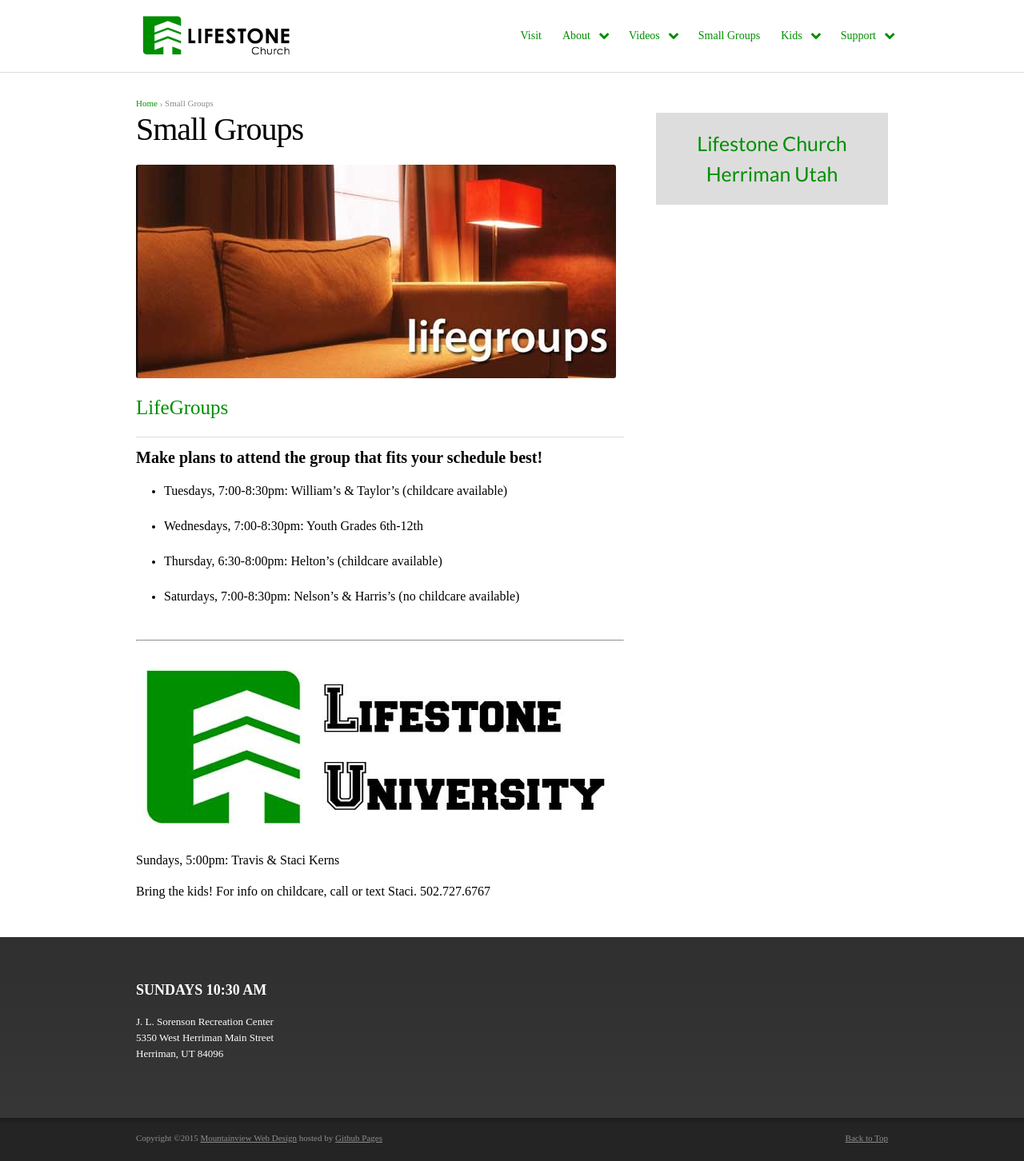
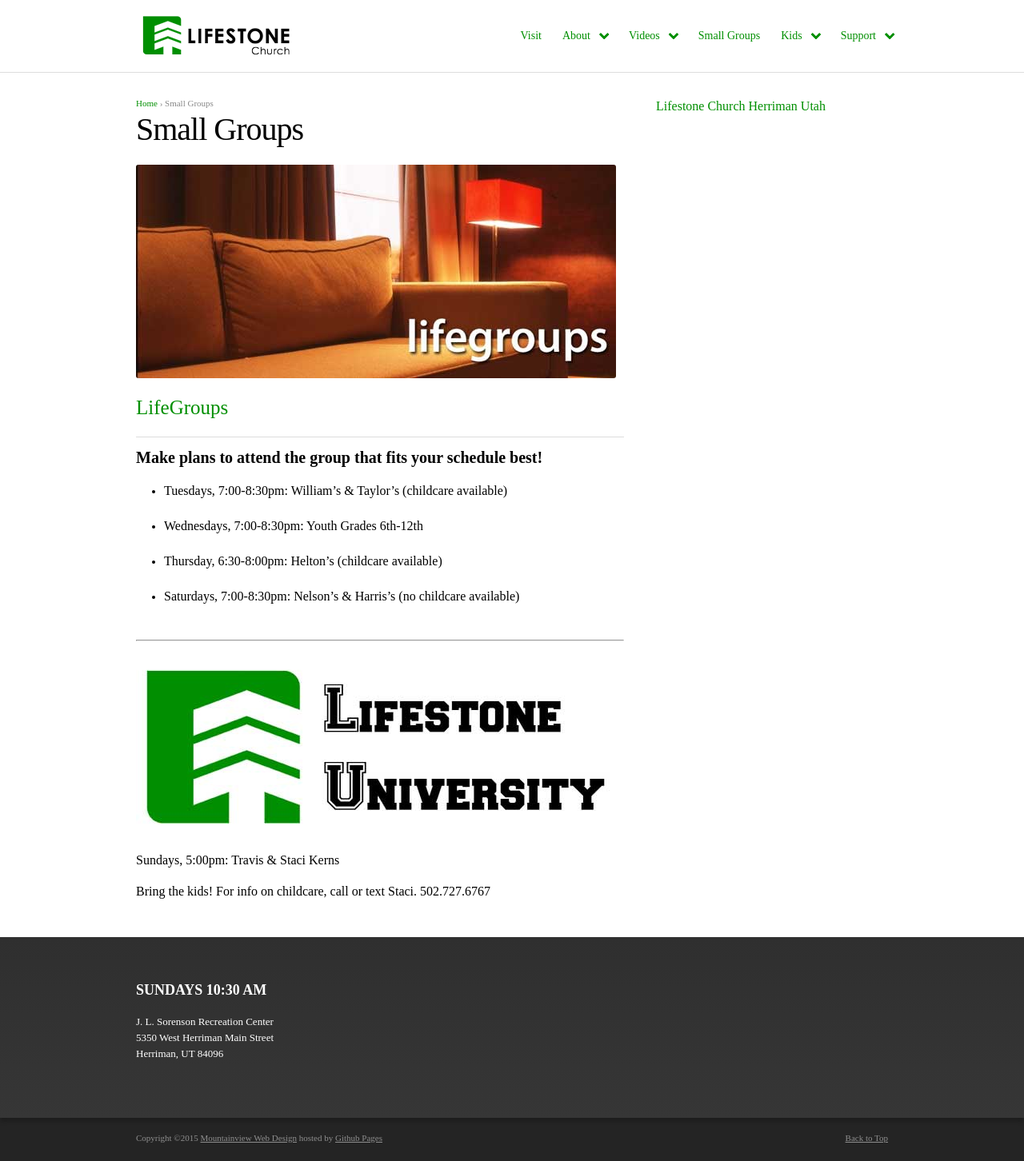
Before and after one commit to waffle-iron/lifestonechurch, a Jekyll site: the page built from small-groups/index.md, in a window 1280 px wide. Shown: the whole page at 80% size. Built offline with Jekyll 4.4.1, drawn with Linux system fonts in a browser that asks for light colours; some web fonts are replaced.

Commit message:
Only style blockquotes in the content section

```diff
--- a/assets/css/custom.css
+++ b/assets/css/custom.css
@@ -5,7 +5,7 @@ font-family: 'Droid Serif', serif;
 h1,h2,h3,h4,h5,h6,dd {
 	font-family: 'Droid Serif', serif;
 }
-blockquote {
+.content blockquote {
     font-family: 'Lato', sans-serif;
     font-size: 25px;
     text-align: center;
@@ -15,7 +15,7 @@ blockquote {
     margin: 20px 0;
 
 }
-blockquote footer {
+.content blockquote footer {
     font-family: 'Lato', sans-serif;
     font-size: 18px;
     color: #FFF;
```
